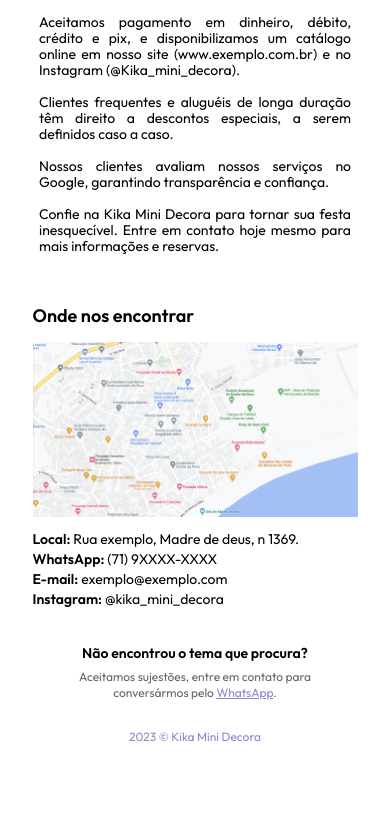
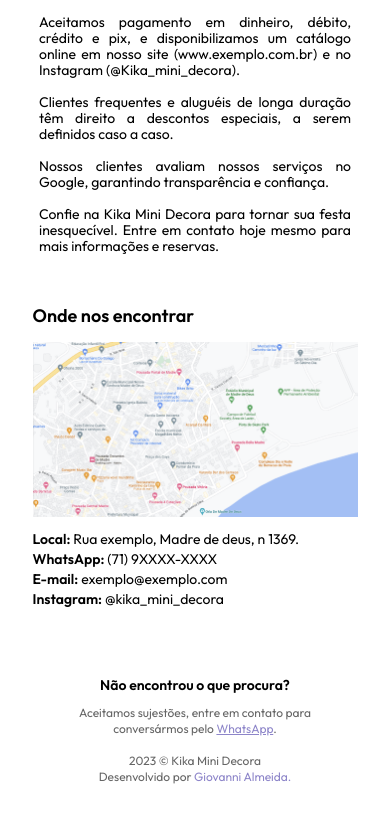
Before and after one commit to GiovanniBot/Kika-Decora, a Next.js app in the folder client/: page /about in a window 390 px wide. Shown: the part 1050-1873 px from the top of the page. Built offline with nearby package versions, Linux system fonts and the light colour scheme.

Commit message:
update MapsSection & mobile footer

```diff
--- a/client/app/components/MapsSection.tsx
+++ b/client/app/components/MapsSection.tsx
@@ -2,7 +2,7 @@ import Image from "next/image";
 
 export default function HeroSVGs() {
   return (
-    <section className='mt-12 lg:mt-24 grid grid-cols-12 lg:mb-20'>
+    <section className='mt-12 lg:mt-24 grid grid-cols-12 mb-12 lg:mb-16'>
       <p className='col-start-2 lg:col-start-3 col-span-8 font-semibold text-lg lg:text-2xl mb-3 lg:mb-6'>
         Onde nos encontrar
       </p>
--- a/client/app/layout.tsx
+++ b/client/app/layout.tsx
@@ -23,7 +23,6 @@ export default function RootLayout({
     <html lang="pt-BR">
       <body className={outfit.className}>
         <MobileNav />
-
         <header className='flex justify-center py-4 md:py-6 lg:py-7 border-collapse'>
           <div className="w-10/12 lg:w-8/12 flex justify-between">
             <Link href={`/`}>
@@ -35,31 +34,31 @@ export default function RootLayout({
             <div className='hidden lg:flex items-center text-lg'>
               <DesktopNav />
               <a href="#">
-              <Image
+                <Image
                   src="/WhatsApp.svg"
                   alt="WhatsApp Logo"
                   width={66}
                   height={66}
                 />
-            </a>
+              </a>
             </div>
-
           </div>
         </header>
 
         {children}
 
-        <section className='flex justify-center mt-5 mb-24 border-collapse lg:hidden'>
+        <section className='flex justify-center mt-5 mb-20 border-collapse lg:hidden'>
           <div className="w-8/12 text-center grid grid-rows-3">
-            <p className='text-black text-sm/8 font-semibold mt-2 row-span-1 row-start-1'>
-              Não encontrou o tema que procura?
+            <p className='text-black text-sm/10 font-semibold mt-2 row-span-1 row-start-1'>
+              Não encontrou o que procura?
             </p>
             <p className='text-[#666666] text-xs/4 row-span-1 row-start-2'>
               Aceitamos sujestões, entre em contato para conversármos pelo <span className='text-[#8D85C9] underline'>WhatsApp</span>.
             </p>
-            <p className='text-[#8D85C9] text-xs row-span-1 row-start-3 pt-5'>
-              2023 © Kika Mini Decora
-            </p>
+            <div className=' text-xs/4 row-span-1 row-start-3 pt-0'>
+              <p className='text-[#666666]'>2023 © Kika Mini Decora</p>
+              <a href="#" className='text'><span className='text-[#666666]'>Desenvolvido por </span>Giovanni Almeida.</a>
+            </div>
           </div>
         </section>
 
```
